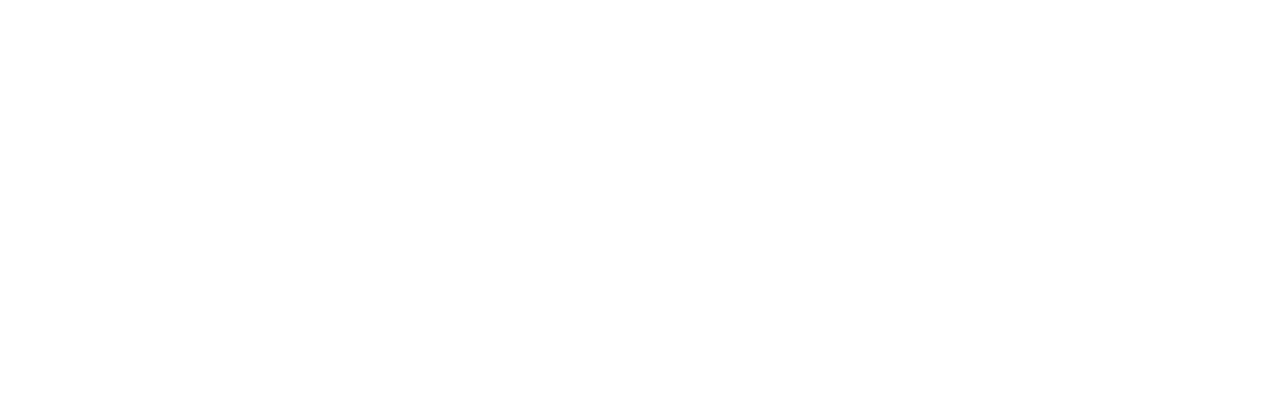
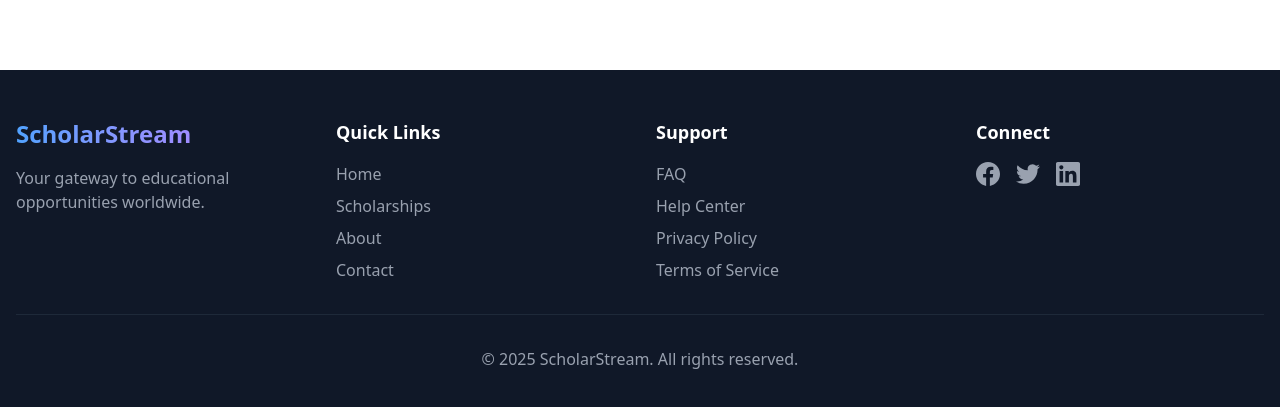
Before and after one commit to ShamimWebDev/ScholarStream-client, a React (Vite) app: page / in a window 1280 px wide. Shown: the part 381-788 px from the top of the page. Built offline with nearby package versions, Linux system fonts and the light colour scheme; no server answers.

Commit message:
Added footer section

```diff
--- a/src/components/common/Footer.jsx
+++ b/src/components/common/Footer.jsx
@@ -1,10 +1,144 @@
-import React from 'react';
+// Site footer component
+import React from "react";
+import { Link } from "react-router-dom";
 
 const Footer = () => {
   return (
-    <div>
-
-    </div>
+    <footer className="bg-gray-900 text-white py-12 mt-auto">
+      <div className="container mx-auto px-4">
+        <div className="grid md:grid-cols-4 gap-8">
+          <div>
+            <h3 className="text-2xl font-bold mb-4 bg-gradient-to-r from-blue-400 to-purple-400 bg-clip-text text-transparent">
+              ScholarStream
+            </h3>
+            <p className="text-gray-400">
+              Your gateway to educational opportunities worldwide.
+            </p>
+          </div>
+          <div>
+            <h4 className="font-semibold mb-4 text-lg">Quick Links</h4>
+            <ul className="space-y-2">
+              <li>
+                <Link
+                  to="/"
+                  className="text-gray-400 hover:text-white transition"
+                >
+                  Home
+                </Link>
+              </li>
+              <li>
+                <Link
+                  to="/scholarships"
+                  className="text-gray-400 hover:text-white transition"
+                >
+                  Scholarships
+                </Link>
+              </li>
+              <li>
+                <Link
+                  to="/about"
+                  className="text-gray-400 hover:text-white transition"
+                >
+                  About
+                </Link>
+              </li>
+              <li>
+                <Link
+                  to="/contact"
+                  className="text-gray-400 hover:text-white transition"
+                >
+                  Contact
+                </Link>
+              </li>
+            </ul>
+          </div>
+          <div>
+            <h4 className="font-semibold mb-4 text-lg">Support</h4>
+            <ul className="space-y-2">
+              <li>
+                <Link
+                  to="/faq"
+                  className="text-gray-400 hover:text-white transition"
+                >
+                  FAQ
+                </Link>
+              </li>
+              <li>
+                <Link
+                  to="/help"
+                  className="text-gray-400 hover:text-white transition"
+                >
+                  Help Center
+                </Link>
+              </li>
+              <li>
+                <Link
+                  to="/privacy"
+                  className="text-gray-400 hover:text-white transition"
+                >
+                  Privacy Policy
+                </Link>
+              </li>
+              <li>
+                <Link
+                  to="/terms"
+                  className="text-gray-400 hover:text-white transition"
+                >
+                  Terms of Service
+                </Link>
+              </li>
+            </ul>
+          </div>
+          <div>
+            <h4 className="font-semibold mb-4 text-lg">Connect</h4>
+            <div className="flex space-x-4">
+              <a
+                href="#"
+                className="text-gray-400 hover:text-blue-400 transition"
+              >
+                <svg
+                  className="w-6 h-6"
+                  fill="currentColor"
+                  viewBox="0 0 24 24"
+                >
+                  <path d="M24 12.073c0-6.627-5.373-12-12-12s-12 5.373-12 12c0 5.99 4.388 10.954 10.125 11.854v-8.385H7.078v-3.47h3.047V9.43c0-3.007 1.792-4.669 4.533-4.669 1.312 0 2.686.235 2.686.235v2.953H15.83c-1.491 0-1.956.925-1.956 1.874v2.25h3.328l-.532 3.47h-2.796v8.385C19.612 23.027 24 18.062 24 12.073z" />
+                </svg>
+              </a>
+              <a
+                href="#"
+                className="text-gray-400 hover:text-blue-400 transition"
+              >
+                <svg
+                  className="w-6 h-6"
+                  fill="currentColor"
+                  viewBox="0 0 24 24"
+                >
+                  <path d="M23.953 4.57a10 10 0 01-2.825.775 4.958 4.958 0 002.163-2.723c-.951.555-2.005.959-3.127 1.184a4.92 4.92 0 00-8.384 4.482C7.69 8.095 4.067 6.13 1.64 3.162a4.822 4.822 0 00-.666 2.475c0 1.71.87 3.213 2.188 4.096a4.904 4.904 0 01-2.228-.616v.06a4.923 4.923 0 003.946 4.827 4.996 4.996 0 01-2.212.085 4.936 4.936 0 004.604 3.417 9.867 9.867 0 01-6.102 2.105c-.39 0-.779-.023-1.17-.067a13.995 13.995 0 007.557 2.209c9.053 0 13.998-7.496 13.998-13.985 0-.21 0-.42-.015-.63A9.935 9.935 0 0024 4.59z" />
+                </svg>
+              </a>
+              <a
+                href="#"
+                className="text-gray-400 hover:text-blue-400 transition"
+              >
+                <svg
+                  className="w-6 h-6"
+                  fill="currentColor"
+                  viewBox="0 0 24 24"
+                >
+                  <path d="M20.447 20.452h-3.554v-5.569c0-1.328-.027-3.037-1.852-3.037-1.853 0-2.136 1.445-2.136 2.939v5.667H9.351V9h3.414v1.561h.046c.477-.9 1.637-1.85 3.37-1.85 3.601 0 4.267 2.37 4.267 5.455v6.286zM5.337 7.433c-1.144 0-2.063-.926-2.063-2.065 0-1.138.92-2.063 2.063-2.063 1.14 0 2.064.925 2.064 2.063 0 1.139-.925 2.065-2.064 2.065zm1.782 13.019H3.555V9h3.564v11.452zM22.225 0H1.771C.792 0 0 .774 0 1.729v20.542C0 23.227.792 24 1.771 24h20.451C23.2 24 24 23.227 24 22.271V1.729C24 .774 23.2 0 22.222 0h.003z" />
+                </svg>
+              </a>
+            </div>
+          </div>
+        </div>
+        <div className="border-t border-gray-800 mt-8 pt-8 text-center text-gray-400">
+          <p>
+            &copy; {new Date().getFullYear()} ScholarStream. All rights
+            reserved.
+          </p>
+        </div>
+      </div>
+    </footer>
   );
 };
 
```
